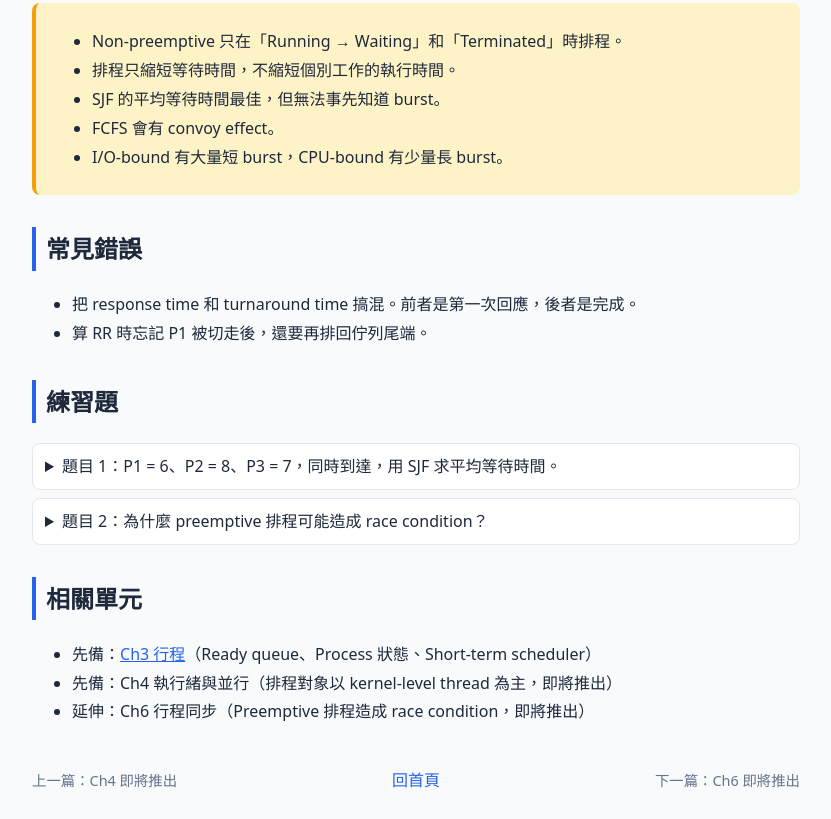
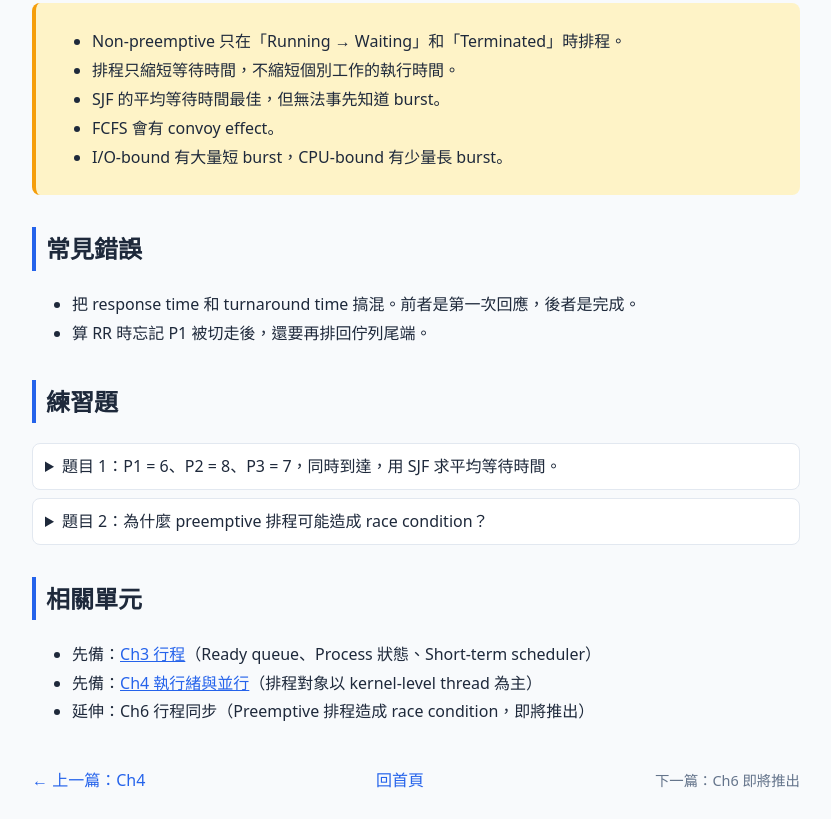
Before and after one commit to ThumperHuang/os-notes, a plain HTML site: page lessons/os-05-cpu-scheduling.html in a window 1280 px wide. Shown: the part 2854-3673 px from the top of the page, without its empty margins (224-1055 px from the left). Drawn offline with Linux system fonts and the light colour scheme.

Commit message:
Update prerequisite links in CPU scheduling lesson

```diff
--- a/lessons/os-05-cpu-scheduling.html
+++ b/lessons/os-05-cpu-scheduling.html
@@ -114,12 +114,12 @@ average = 17.00</code></pre>
     <h2>相關單元</h2>
     <ul class="rel">
       <li>先備：<a href="os-03-processes.html" data-rel="prerequisite_of">Ch3 行程</a>（Ready queue、Process 狀態、Short-term scheduler）</li>
-      <li>先備：Ch4 執行緒與並行（排程對象以 kernel-level thread 為主，即將推出）</li>
+      <li>先備：<a href="os-04-threads.html" data-rel="prerequisite_of">Ch4 執行緒與並行</a>（排程對象以 kernel-level thread 為主）</li>
       <li>延伸：Ch6 行程同步（Preemptive 排程造成 race condition，即將推出）</li>
     </ul>
 
     <nav>
-      <span class="meta">上一篇：Ch4 即將推出</span>
+      <a href="os-04-threads.html">← 上一篇：Ch4</a>
       <a href="../index.html">回首頁</a>
       <span class="meta">下一篇：Ch6 即將推出</span>
     </nav>
```
